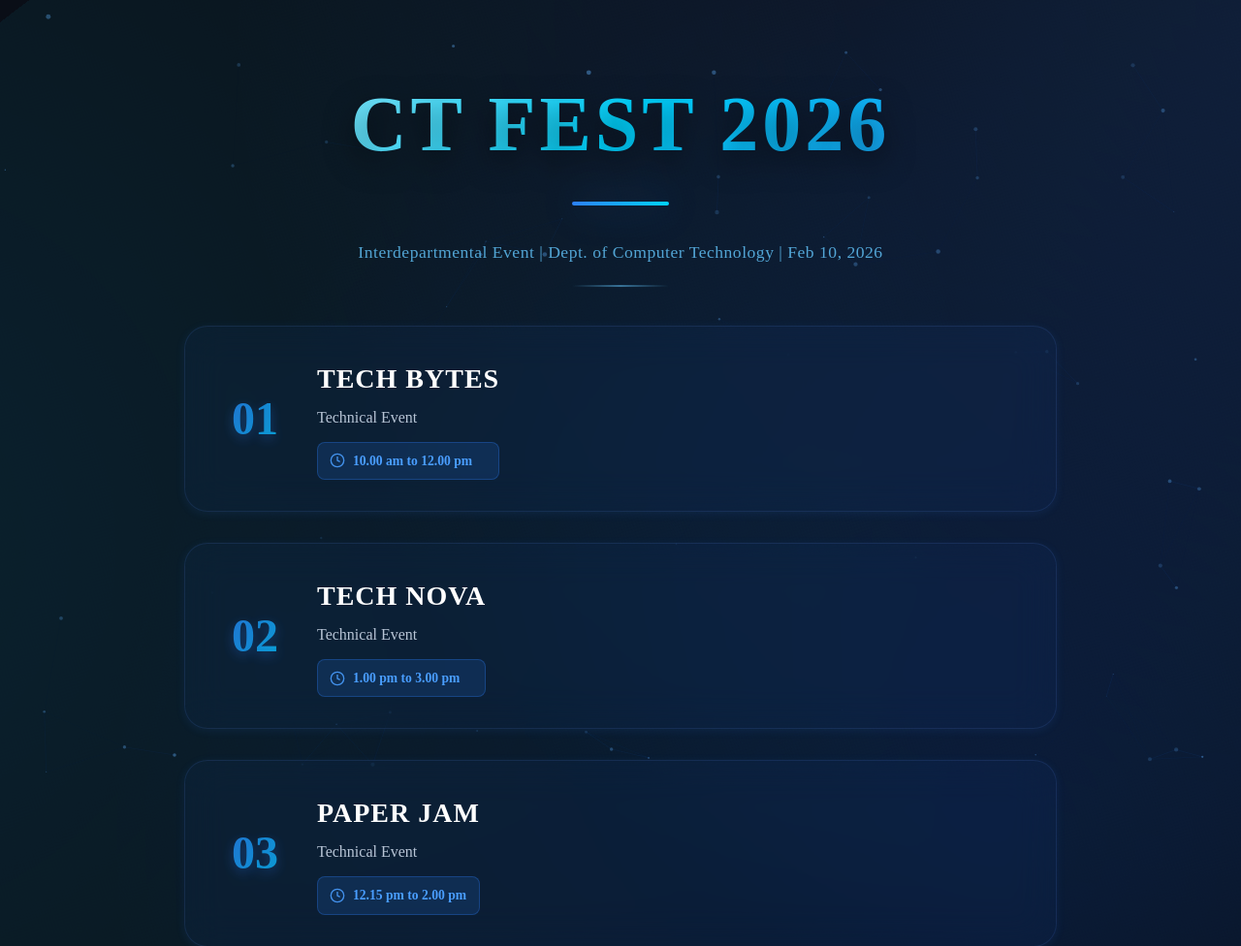
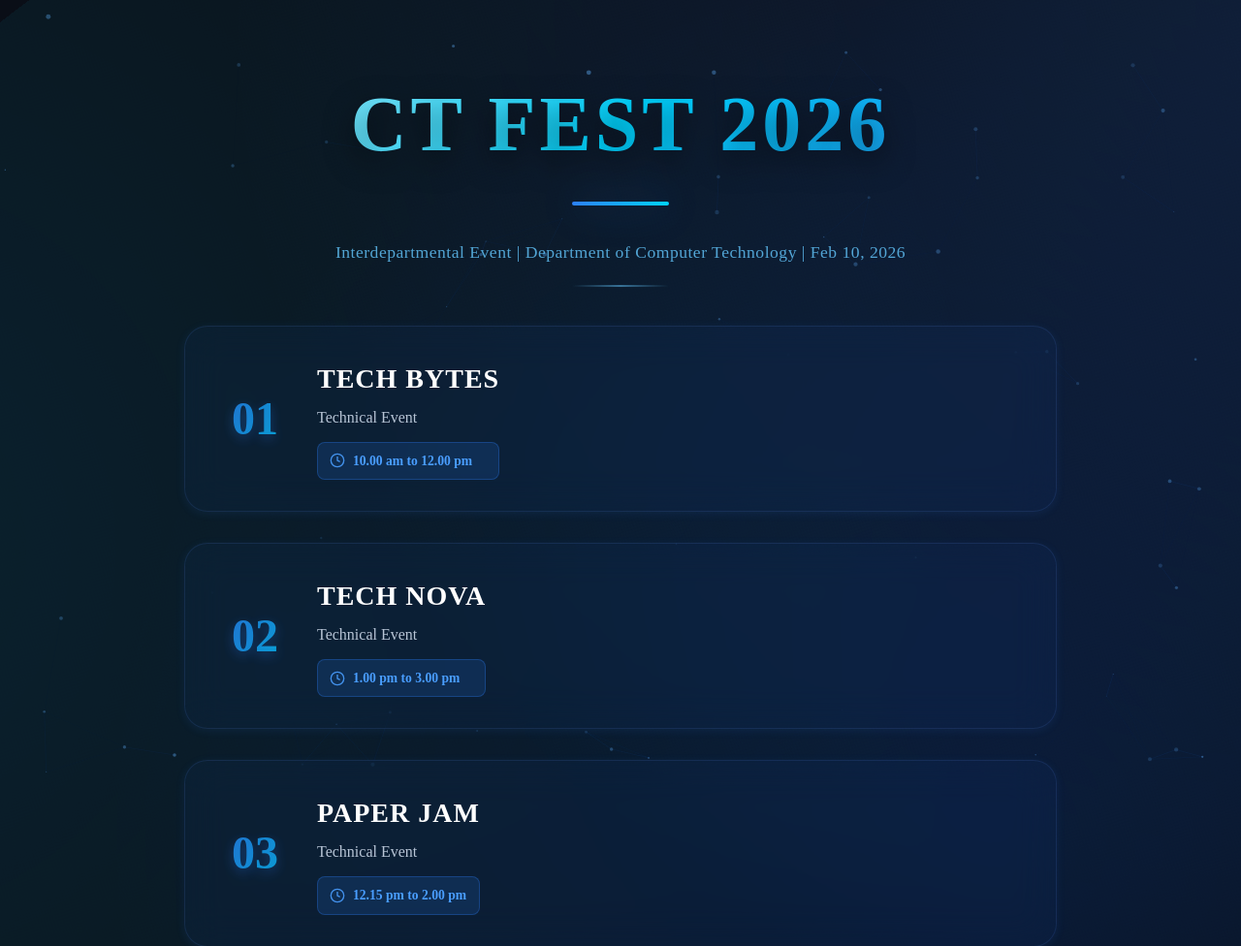
Before and after one commit to SUGIRTHAN2/CT-FEST-2026, a Flask app: page / in a window 1280 px wide. Shown: the top 976 px of the page at 97% size. Run offline with Flask 3, Linux system fonts and the light colour scheme.

Commit message:
Update index.html

```diff
--- a/website/templates/index.html
+++ b/website/templates/index.html
@@ -13,7 +13,7 @@
 <div id="mainContent" class="main-content hidden">
     <div class="content-wrapper">
         <h1 class="main-title">CT FEST 2026</h1>
-        <p class="event-description">Interdepartmental Event | Dept. of Computer Technology | Feb 10, 2026</p>
+        <p class="event-description">Interdepartmental Event | Department of Computer Technology | Feb 10, 2026</p>
 
         <div class="events-container" id="eventsContainer">
             {% for event in events %}
```
